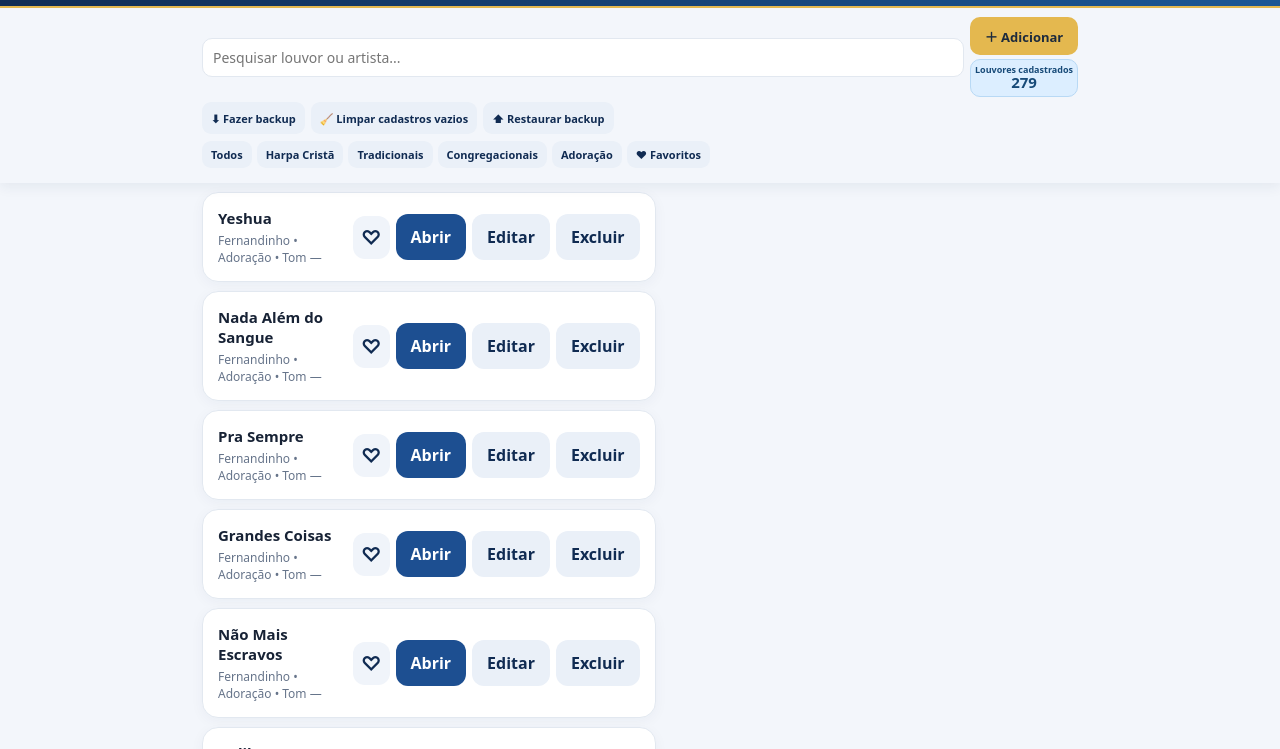
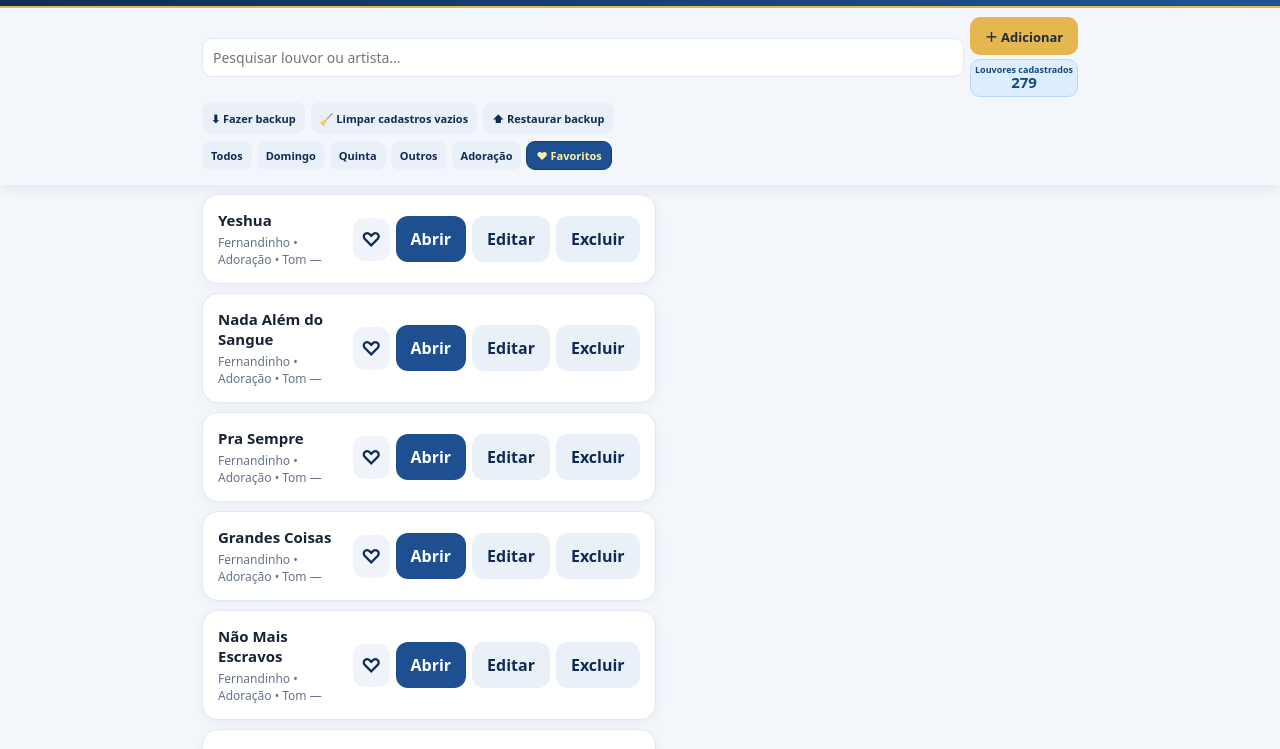
Before and after one commit to 40valentes-bit/Louvores-e-adora-ao, a plain HTML site: page index.html in a window 1280 px wide. Shown: the part 51-800 px from the top of the page. Drawn offline with Linux system fonts and the light colour scheme.

Commit message:
Atualiza nomes dos filtros e destaque de Favoritos

```diff
--- a/index.html
+++ b/index.html
@@ -240,6 +240,9 @@ h1{font-size:20px;line-height:1.1;margin:3px 0 0}
   }
 }
 
+
+/* Destaque visual do filtro Favoritos; mantém os demais filtros inalterados. */
+.filters button.favorites-filter{background:#1d4f91!important;color:#fff2a8!important;border:1px solid #163f75!important}
 </style>
 
 <link rel="manifest" href="./manifest.webmanifest">
@@ -265,7 +268,7 @@ h1{font-size:20px;line-height:1.1;margin:3px 0 0}
         <p id="backupDownloadHelp" class="backup-download-help">No iPhone/iPad: toque no link acima. Quando o arquivo JSON abrir, use Compartilhar e escolha “Salvar em Arquivos”.</p>
       </div>
       <div class="filters">
-        <button class="soft" data-filter="Todos">Todos</button><button class="soft" data-filter="Harpa Cristã">Harpa Cristã</button><button class="soft" data-filter="Tradicionais">Tradicionais</button><button class="soft" data-filter="Congregacionais">Congregacionais</button><button class="soft" data-filter="Adoração">Adoração</button><button class="soft" data-filter="Favoritos">♥ Favoritos</button>
+        <button class="soft" data-filter="Todos">Todos</button><button class="soft" data-filter="Harpa Cristã">Domingo</button><button class="soft" data-filter="Tradicionais">Quinta</button><button class="soft" data-filter="Congregacionais">Outros</button><button class="soft" data-filter="Adoração">Adoração</button><button class="soft favorites-filter" data-filter="Favoritos">♥ Favoritos</button>
       </div>
     </div>
   </div>
```
